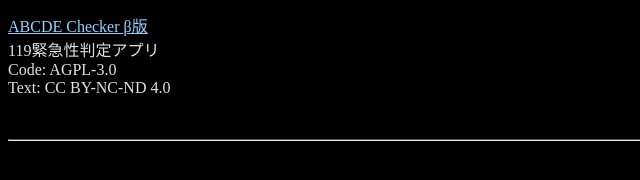
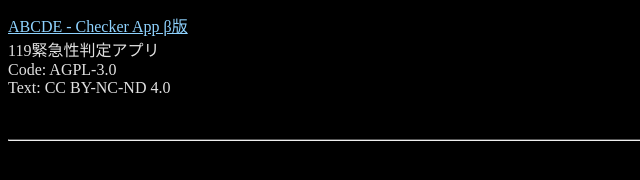
Before and after one commit to 24-blog/pages, a plain HTML site: page index.html in a window 1280 px wide. Shown: the part 2988-3168 px from the top of the page, 0-640 px from the left. Drawn offline with Linux system fonts and the light colour scheme.

Commit message:
Update index.html

```diff
--- a/index.html
+++ b/index.html
@@ -312,7 +312,7 @@
 </p>
 
 <p>
-      <a href="https://24-blog.github.io/abcde-checker/" target="_blank" rel="noopener">ABCDE Checker β版</a><br>
+      <a href="https://24-blog.github.io/abcde-checker/" target="_blank" rel="noopener">ABCDE - Checker App β版</a><br>
       119緊急性判定アプリ<br>
       Code: AGPL-3.0<br>
       Text: CC BY-NC-ND 4.0
```
